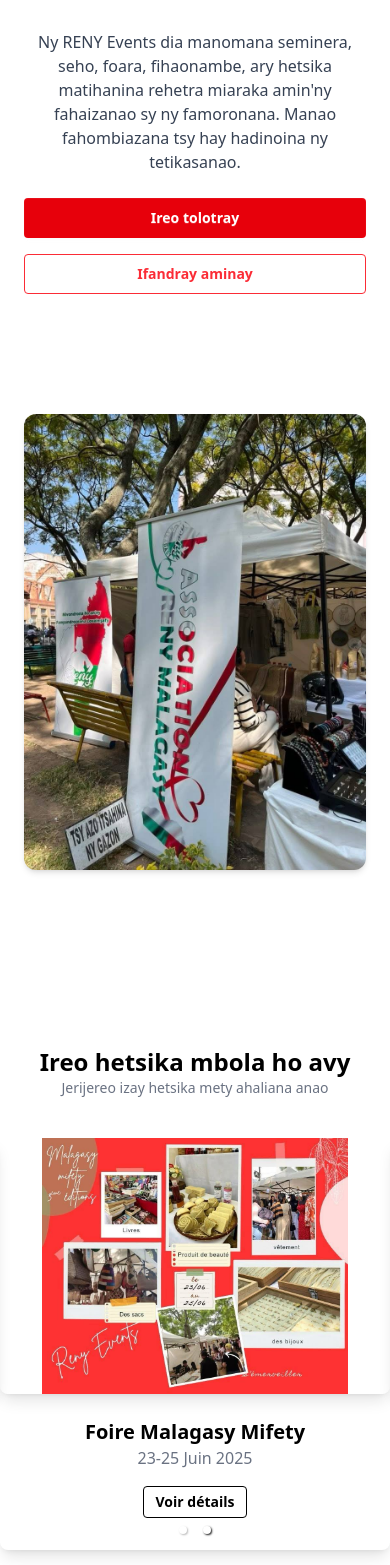
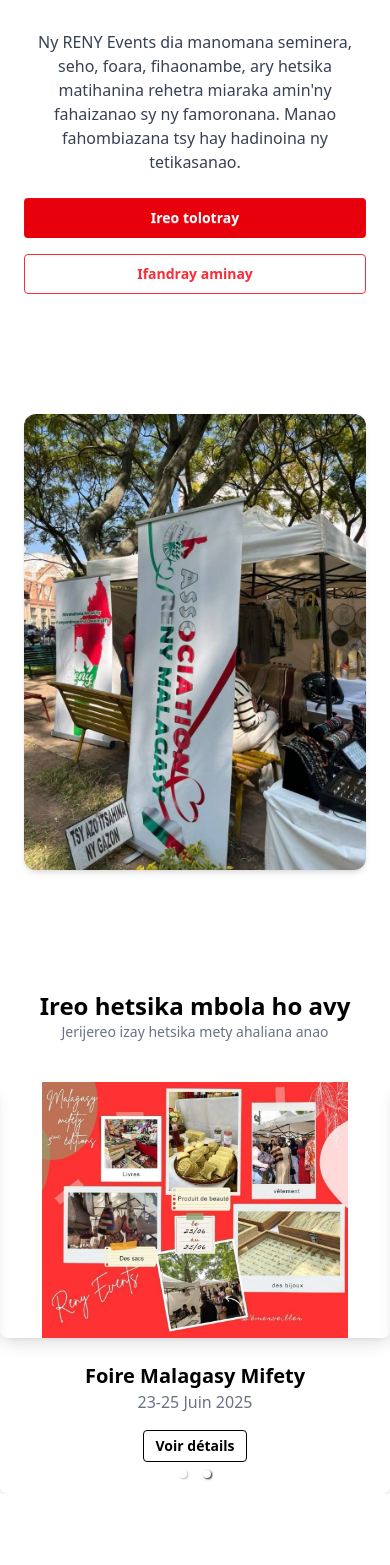
Before and after one commit to noelardau/RENYEVENTS, a React (Vite) app: page / in a window 390 px wide. Shown: the part 432-1997 px from the top of the page. Built offline with nearby package versions, Linux system fonts and the light colour scheme; some icons are missing.

Commit message:
fix padding of every section

```diff
--- a/src/App.css
+++ b/src/App.css
@@ -6,8 +6,6 @@
   background-color: white;
   color: inherit;
 }
-
-
 
 /* Header style */
 
--- a/src/components/AboutSection.jsx
+++ b/src/components/AboutSection.jsx
@@ -9,7 +9,7 @@ import produit4 from "../assets/images/produit_tsaky.jpg"
 export const AboutSection = () => {
 
   return (
-    <div className="container mx-auto bg-white pt-[88px] px-4 md:px-10 lg:px-20">
+    <div className="container mx-auto bg-white md:pt-[88px] pt-[120px] px-4 md:px-10 lg:px-20">
       <div className="grid grid-cols-3 gap-4" style={{ gridTemplateRows: 'repeat(6, minmax(100px, auto))' }}>
         {/* Row 1 */}
         <div className="col-span-3  text-left py-2">
--- /dev/null
+++ b/src/components/BoxComponent.jsx
@@ -0,0 +1,14 @@
+
+
+export const BoxComponent = ()=>{
+
+    return <div className="h-[100px]">
+
+
+
+
+
+    </div>
+
+
+}
--- a/src/components/ContactSection.jsx
+++ b/src/components/ContactSection.jsx
@@ -7,7 +7,7 @@ export const ContactSection = () => {
 
 return (
     // I think I should use variable to make these fucking class more clear
-    <section className="py-10 pt-[60px] px-4 md:px-10 lg:px-20 bg-white">
+    <section className="py-10 pt-[88px] px-4 md:px-10 lg:px-20 bg-white">
         <div className="max-w-7xl mx-auto">
 
             <div className="text-center mb-10">
--- a/src/components/FuturEvent.jsx
+++ b/src/components/FuturEvent.jsx
@@ -7,7 +7,7 @@ export const FuturEvent = ({events}) => {
   const { t } = useTranslation();
 
   return (
-    <section className="bg-white py-14">
+    <section className="bg-white md:py-14 py:22" >
       <div className="text-center mb-10">
         <h2 className="text-2xl md:text-3xl font-bold">{t("futur-event")}</h2>
         <p className="text-sm text-gray-500">
--- a/src/components/Header.jsx
+++ b/src/components/Header.jsx
@@ -6,7 +6,7 @@ export const Header = ({title})=>{
   const { t } = useTranslation();
 
     return (
-      <header className="header-style">
+      <header className="header-style" >
         <div className="header-layout">
           <div className="title-style">
             {title}
--- a/src/components/HeroSection.jsx
+++ b/src/components/HeroSection.jsx
@@ -5,7 +5,7 @@ export const HeroSection = () => {
   const { t } = useTranslation();
 
         return (
-    <section className="hero-padding" id="hero">
+    <section className="hero-padding mt-[150px] md:pt-[88px] " id="hero">
       <div className="hero-root-layout">
         {/* Texte à gauche */}
         <div className="hero-left-side-style">
@@ -24,7 +24,7 @@ export const HeroSection = () => {
             <a href="#service" className="hero-button-service-style">
               {t("see-services-btn")}
             </a>
-            <a href="#contact" className="hero-button-contact-style">
+            <a href="#contact" className="hero-button-contact-style" >
                             {t("contact-btn")}
 
             </a>
--- a/src/components/ServiceSection.jsx
+++ b/src/components/ServiceSection.jsx
@@ -66,7 +66,7 @@ export const ServiceSection = ()=>{
   ];
 
     return (
-    <section className="py-10 px-4 pt-[88px] md:px-10 lg:px-20 bg-white" >
+    <section className="py-10 px-4 pt-[170px] md:pt-[88px] md:px-10 lg:px-20 bg-white" >
       <div className="max-w-7xl mx-auto text-center">
         <h2 className="text-2xl md:text-3xl font-bold mb-2">
           {t("services-title")}
--- a/src/pages/Vitrine.jsx
+++ b/src/pages/Vitrine.jsx
@@ -21,7 +21,7 @@ export const Vitrine = ()=>{
 
         <Header title={"RENY Events"}/>
 
-        <div className="pt-[150px] md:pt-[88px] scroll-smooth">
+        <div className="scroll-smooth">
           <HeroSection/>
           <FuturEvent events={list_of_event}/>
           <ServiceSection/>
```
